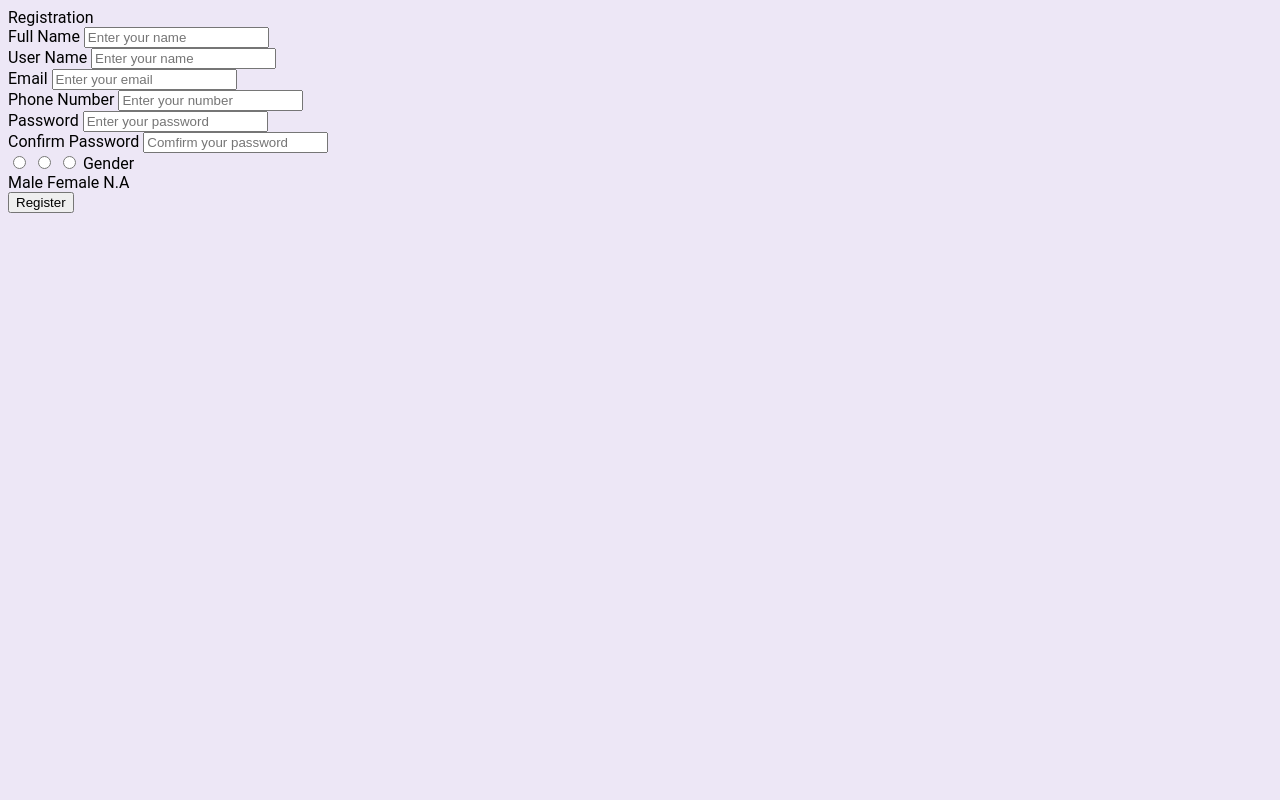
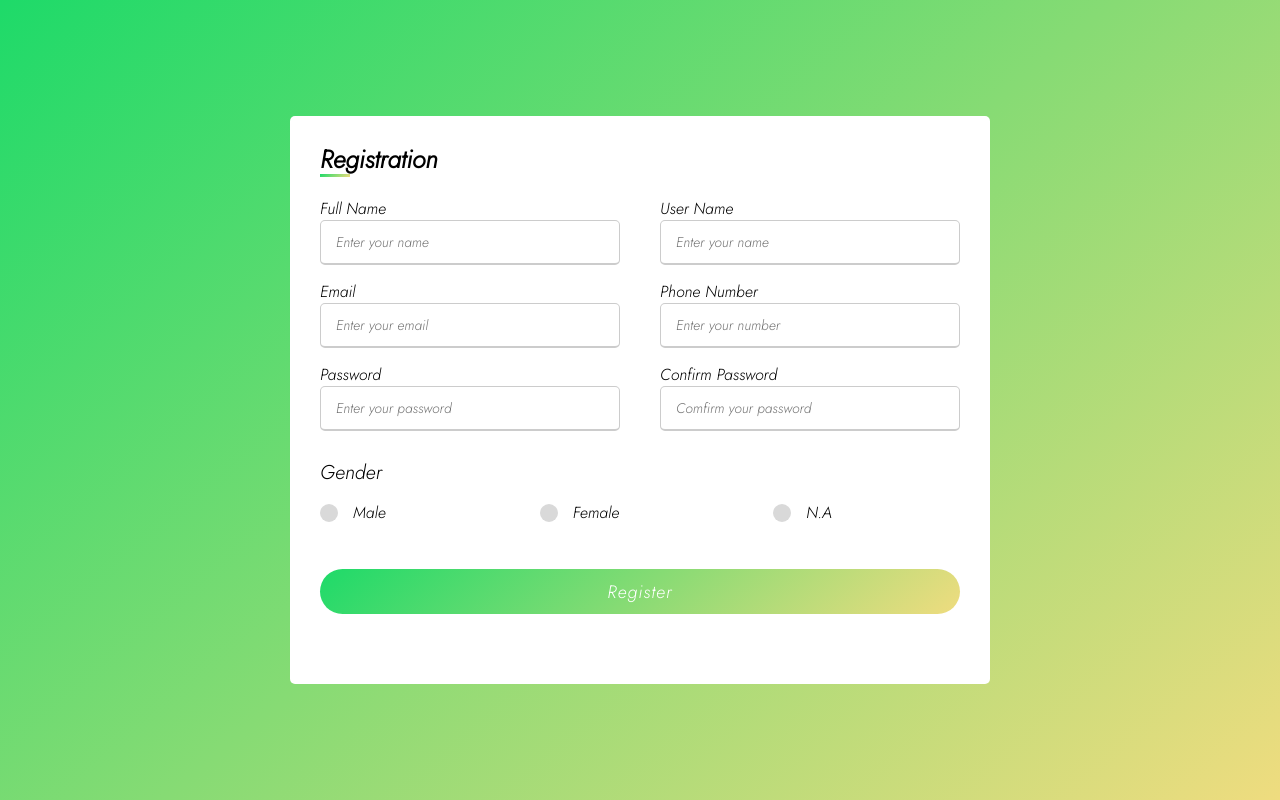
Before and after one commit to youmichoi93/Proto, a plain HTML site: page index.html in a window 1280 px wide. Drawn offline with Linux system fonts and the light colour scheme; a web font is replaced by a local one.

Commit message:
Register Form

```diff
--- a/style.css
+++ b/style.css
@@ -1,88 +1,157 @@
-body {
-  background-color: #ede7f6;
-  font-family: Roboto, sans-serif;
+@import url('https://fonts.googleapis.com/css2?family=Jost:ital,wght@1,300&family=Luxurious+Roman&family=Oswald:wght@200;400&family=Roboto:ital,wght@1,100;1,900&family=Zen+Kurenaido&display=swap');
+
+
+* {
+  margin: 0;
+  padding: 0;
+  box-sizing: border-box;
+  font-family: 'Jost', sans-serif;
 }
 
-.form {
-  height: 1100px;
-  width: 600px;
-  margin: auto;
+body {
+  display: flex;
+  height: 100vh;
+  justify-content: center;
+  align-items: center;
+  background: linear-gradient(140deg, #1EDA69, #EFDC7F);
 }
 
-.required {
-  font-size: 13px;
-  color: red;
+.container {
+  max-width: 700px;
+  width: 100%;
+  background: #fff;
+  padding: 25px 30px;
+  border-radius: 5px;
+
 }
 
-.title-div {
-  height: 150px;
-  width: 600px;
-  background-color: #FDFEFE;
-  margin: 15px;
-  border-radius: 8px;
-  border-top: 8px solid #6703c4;
-  padding: 25px;
+.container .title {
+  font-size: 25px;
+  font-weight: bold;
+  position: relative;
 }
 
-.name-div, .college-div, .gmail-div, .mobile-div {
-  height: 150px;
-  width: 650px;
-  background-color: #FDFEFE;
-  margin: 15px;
-  border-radius: 8px;
+.container .title::before {
+  content: "";
+  position: absolute;
+  left: 0;
+  bottom: 0;
+  height: 3px;
+  width: 30px;
+  background: linear-gradient(140deg, #1EDA69, #EFDC7F);
 }
 
-.name {
-  padding-top: 20px;
-  padding-left: 25px;
-  padding-bottom: 25px;
-  font-size: 15px;
+.container form .user-details {
+  display: flex;
+  flex-wrap: wrap;
+  justify-content: space-between;
+  margin: 20px 0 12px 0;
 }
 
-.input-div {
-  padding-top: 25px;
-  padding-left: 25px;
+form .user-details .input-box {
+  margin-bottom: 15px;
+  width: calc(100% / 2 - 20px);
 }
 
-.input-div input {
-  width: 300px;
-  border: 0;
-  outline: 0;
-  border-bottom: 1.5px solid #DCD7D7;
-  font-size: 15px;
+.user-details .input-box details {
+display: block;
+font-weight: 500;
+margin-bottom: 5px;
 }
 
-.btn {
-  height: 36px;
-  width: 100px;
-  background-color: #6703c4;
+.user-details .input-box input {
+  height: 45px;
+  width: 100%;
+  outline: none;
   border-radius: 5px;
+  border: 1px solid #ccc;
+  padding-left: 15px;
   font-size: 14px;
-  letter-spacing: 0.5px;
-  border: none;
-  padding: 10px;
-  position: absolute;
-  margin: 15px;
-  color: #fff;
+  border-bottom-width: 2px;
+  transition: all .3s ease;
 }
 
-.last-div h2 {
-  text-align: center;
-  padding-top: 30px;
-  color: #a2a4a6;
-  font-weight: 200;
+.user-details .input-box input:focus,
+.user-details .input-box input:valid {
+  border-color: #1EDA69;
 }
 
-.term {
-  font-size: 12px;
-  padding-left: 20px;
-  /* padding: 5px; */
-  position: absolute;
+form .gender-details .gender-title {
+  font-size: 20px;
+  font-weight: 500;
 }
 
-.never {
-  padding-left: 20px;
-  font-size: 12px;
-  padding-top: 70px;
-  font-weight: 400;
+form .gender-details .category {
+  display: flex;
+  width: 80%;
+  margin: 14px 0;
+  justify-content: space-between;
 }
+
+.gender-details .category label {
+  display: flex;
+  align-items: center;
+}
+
+.gender-details .category .dot {
+  height: 18px;
+  width: 18px;
+  background: #d9d9d9;
+  border-radius: 50%;
+  margin-right: 15px;
+  border: 5px solid transparent;
+}
+
+#dot-1:checked ~ .category label .one,
+#dot-2:checked ~ .category label .two,
+#dot-3:checked ~ .category label .three {
+  border-color: #d9d9d9;
+  background: #9b59b6;
+}
+
+form input[type="radio"] {
+  display: none;
+}
+
+form .button {
+  height: 45px;
+  margin: 45px 0;
+}
+
+form .button input {
+  height: 100%;
+  width: 100%;
+  outline: none;
+  color: #fff;
+  border: none;
+  font-size: 18px;
+  font-weight: 500;
+  letter-spacing: 1px;
+  border-radius: 30px;
+  background: linear-gradient(140deg, #1EDA69, #EFDC7F);
+}
+
+form .button input:hover {
+  background: linear-gradient(-140deg, #1EDA69, #EFDC7F);
+  cursor: pointer;
+}
+
+@media (max-width: 584px) {
+  .container {
+    max-width: 100%;
+  }
+  form .user-details .input-box {
+    margin-bottom: 15px;
+    width: 100%;
+  }
+  form .gender-details .category {
+    width: 100%;
+  }
+  .container form .user-details {
+    max-height: 300px;
+    overflow-y: scroll;
+  }
+  .user-details::-webkit-scrollbar {
+    width: 0;
+  }
+}
```
